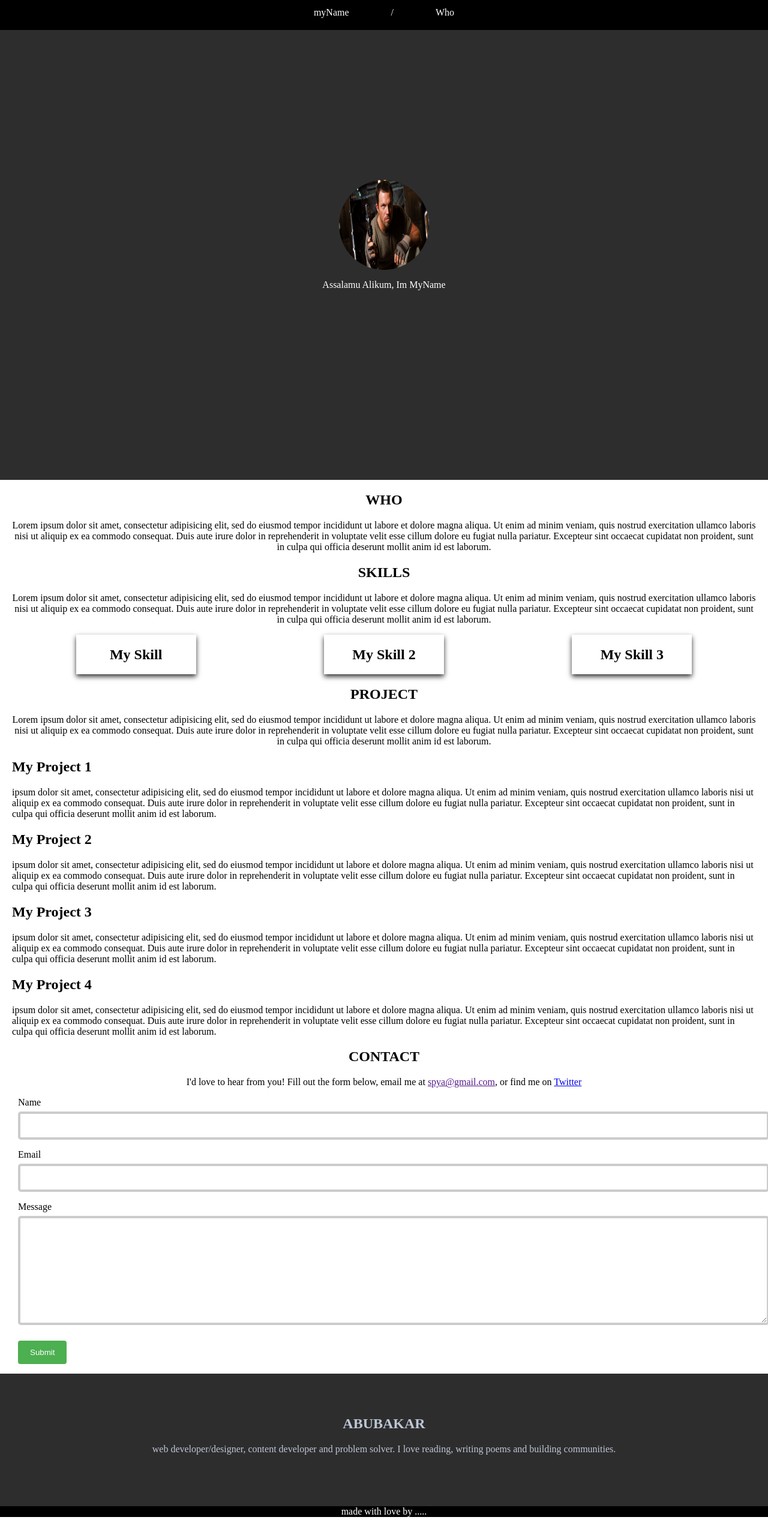
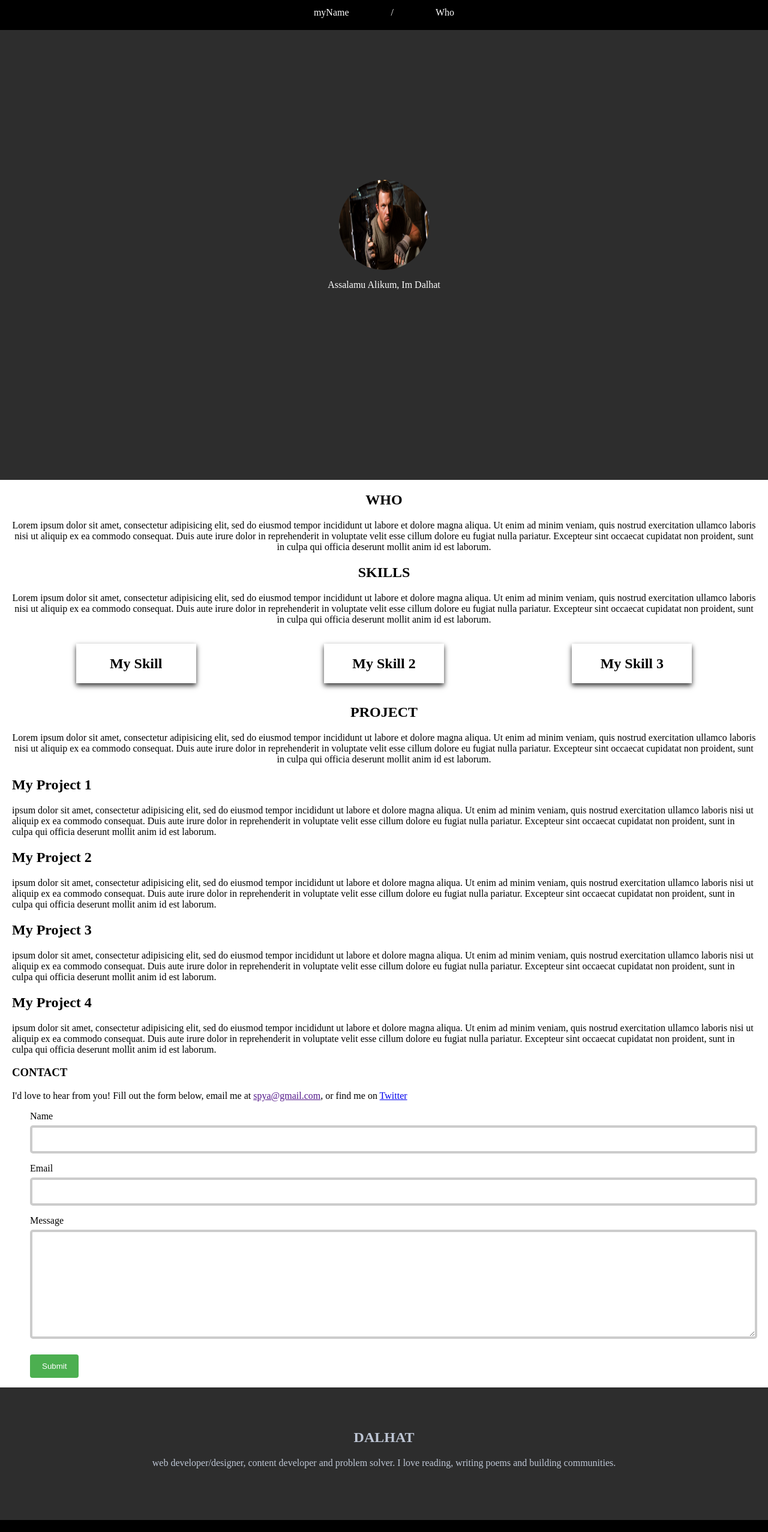
Before and after one commit to Dalhatamir/portfolio-Dalhat, a plain HTML site: page index.html in a window 1280 px wide. Shown: the top 2554 px of the page at 60% size. Drawn offline with Linux system fonts and the light colour scheme.

Commit message:
Add files via upload

```diff
--- a/index.html
+++ b/index.html
@@ -2,6 +2,12 @@
 <html>
 <head>
 	<title>SIWES PORTFOLIO</title>
+
+	<meta charset="utf-8">
+
+	<meta name="viewport" content="width=device-width,
+	initial-scale =1.0">
+
 
 	<link rel="stylesheet" type="text/css" href="main.css">
 
@@ -23,7 +29,7 @@
 			<div class="photo">
 				<div>
 					<img class="avatar" src="myname.jpg">
-					<p class="myname">Assalamu Alikum, Im MyName</p>
+					<p class="myname">Assalamu Alikum, Im Dalhat</p>
 				</div>
 			</div>
 		</header>
@@ -124,6 +130,7 @@
 		</section>
 
 		<section>
+			<section class="section"
 			<header class="section-header">
 				<div class="top-container">
 					<h1>CONTACT</h1>
@@ -154,7 +161,7 @@
 
 	<footer class="top-footer">
 		<div class="top-div">
-			<h2>ABUBAKAR</h2>
+			<h2>DALHAT</h2>
 				<p>web developer/designer, content developer and problem solver.
 					I love reading, writing poems and building communities.
 				</p>
--- a/main.css
+++ b/main.css
@@ -70,6 +70,7 @@ body {
 	box-shadow: 0 4px 8px 0 rgba( 0.2, 0.4, 0.6, 0.8);
 	width: 200px;
 	text-align: center;
+	margin: 15px;
 }
 .form-container {
 	margin: 0 30px;
@@ -127,3 +128,16 @@ input[type = submit] :hover{
 .bottom-div p{
 	margin-top: 20px;
 }
+.bottom-div p{
+	margin: 20px 25px;
+	padding: 20px 20px;
+}
+
+@media screen and (max-width: 600px){
+	.project-flex{
+		display: flex;
+		flex-flow: row wrap;
+		justify-content: space-around;
+	}
+	.project
+}
```
Also changed, not shown: myname.JPG (added).
